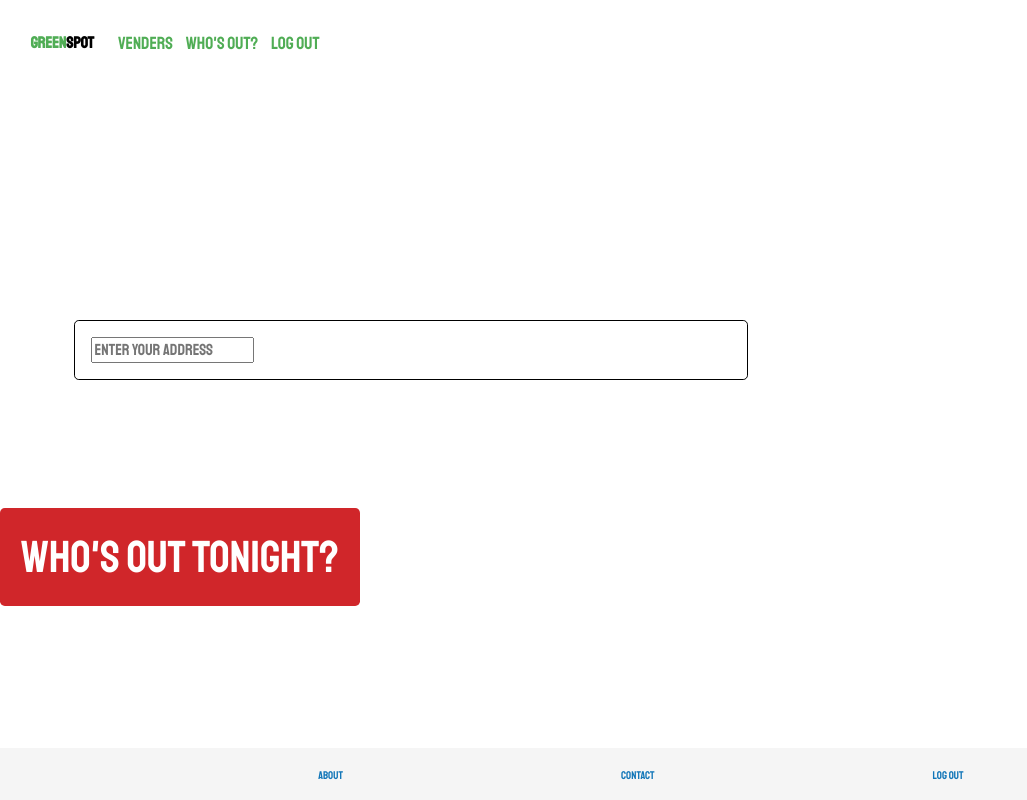
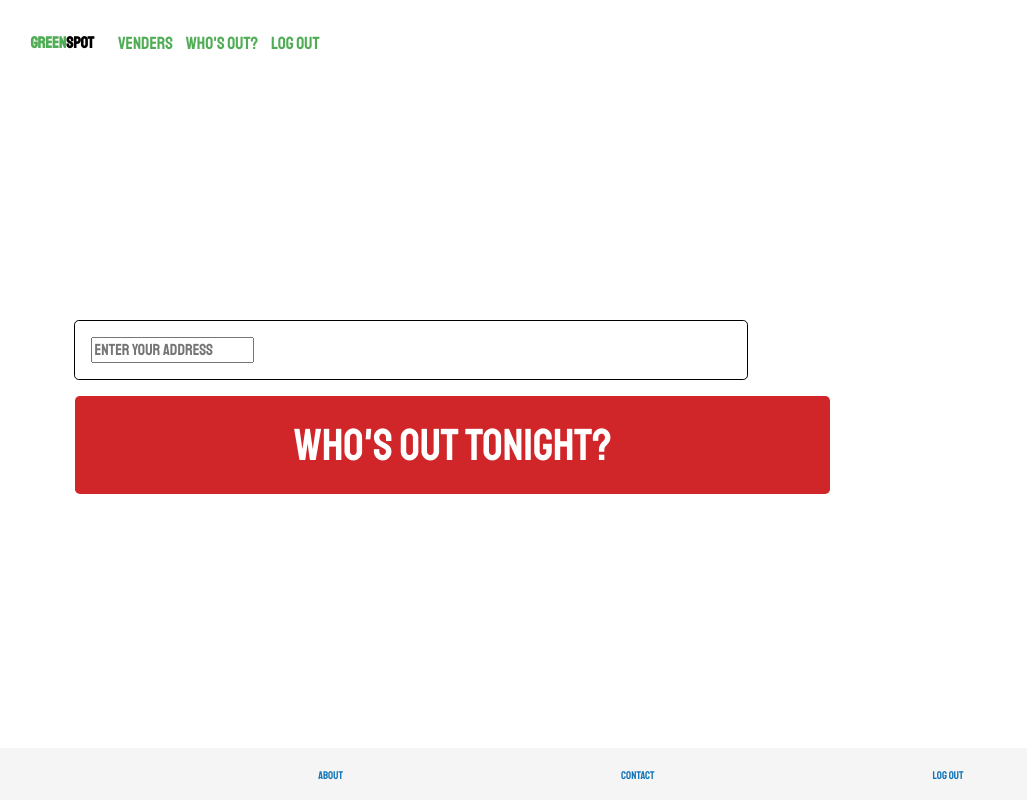
Before and after one commit to msiller455/GreenSpot, a React (Create React App) app: page /profile in a window 1280 px wide. Shown: the whole page, without its empty margins (0-1027 px from the left). Built offline with nearby package versions, Linux system fonts and the light colour scheme; a web font is replaced by a local one.

Commit message:
brent: search button

```diff
--- a/src/SearchBar/SearchBar.css
+++ b/src/SearchBar/SearchBar.css
@@ -14,3 +14,9 @@
     font-size: 1rem;
     font-family: 'Staatliches', cursive;
 }
+
+.show-container Button {
+    margin-top: 1rem;
+    margin-left: 4.7rem;
+    width: 59%;
+}
```
